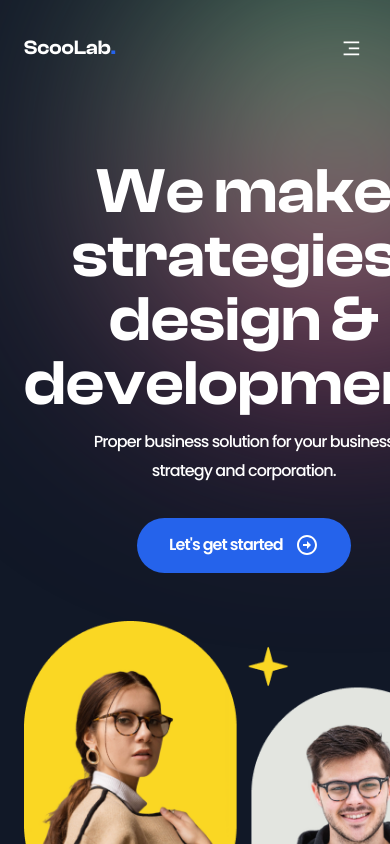
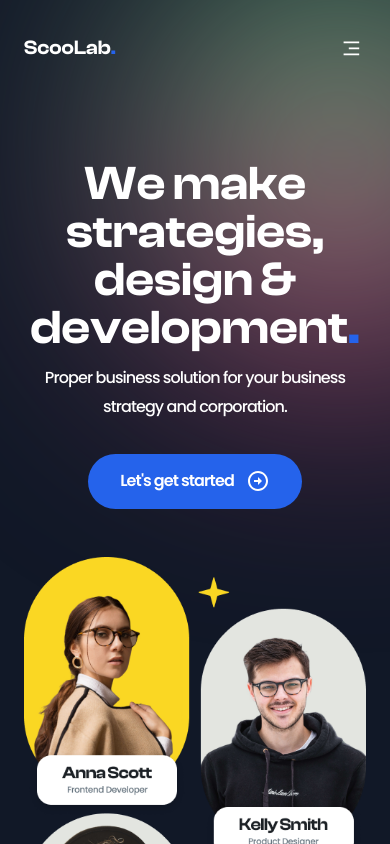
Before and after one commit to fajarfadillahh/scoolab-digital-agency-react-tailwind, a React (Vite) app: page /what-we-do in a window 390 px wide. Shown: the top 844 px of the page. Built offline with nearby package versions, Linux system fonts and the light colour scheme.

Commit message:
modified: fixed title font-size Hero - WhatWeDo page

```diff
--- a/src/parts/WhatWeDoPage/Hero.jsx
+++ b/src/parts/WhatWeDoPage/Hero.jsx
@@ -13,7 +13,7 @@ const Hero = () => {
 
       <div className="container relative grid gap-12 sm:mx-auto sm:max-w-xl lg:max-w-5xl lg:grid-cols-2 lg:items-center 2xl:max-w-6xl">
         <div className="text-center lg:text-left">
-          <h1 className="section-title text-[64px] lg:text-[72px]">
+          <h1 className="section-title xs:text-[64px] lg:text-[72px]">
             We make strategies, design & development
             <span className="text-blue-600">.</span>
           </h1>
```
